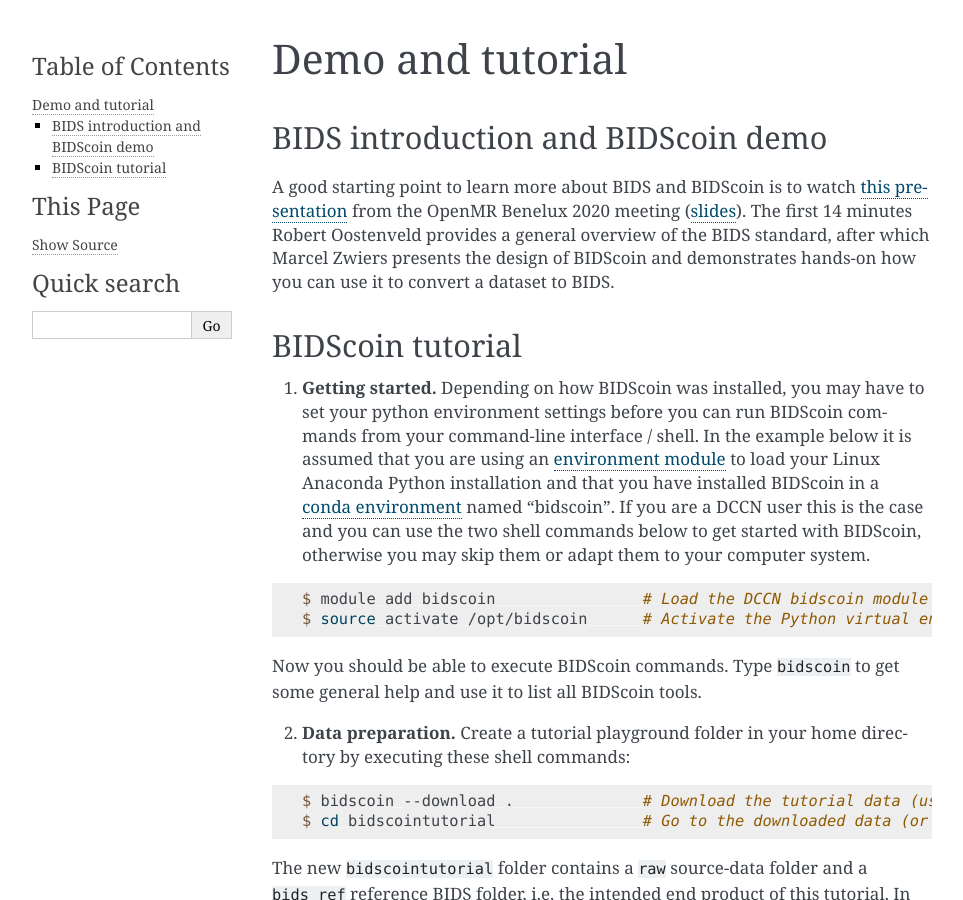
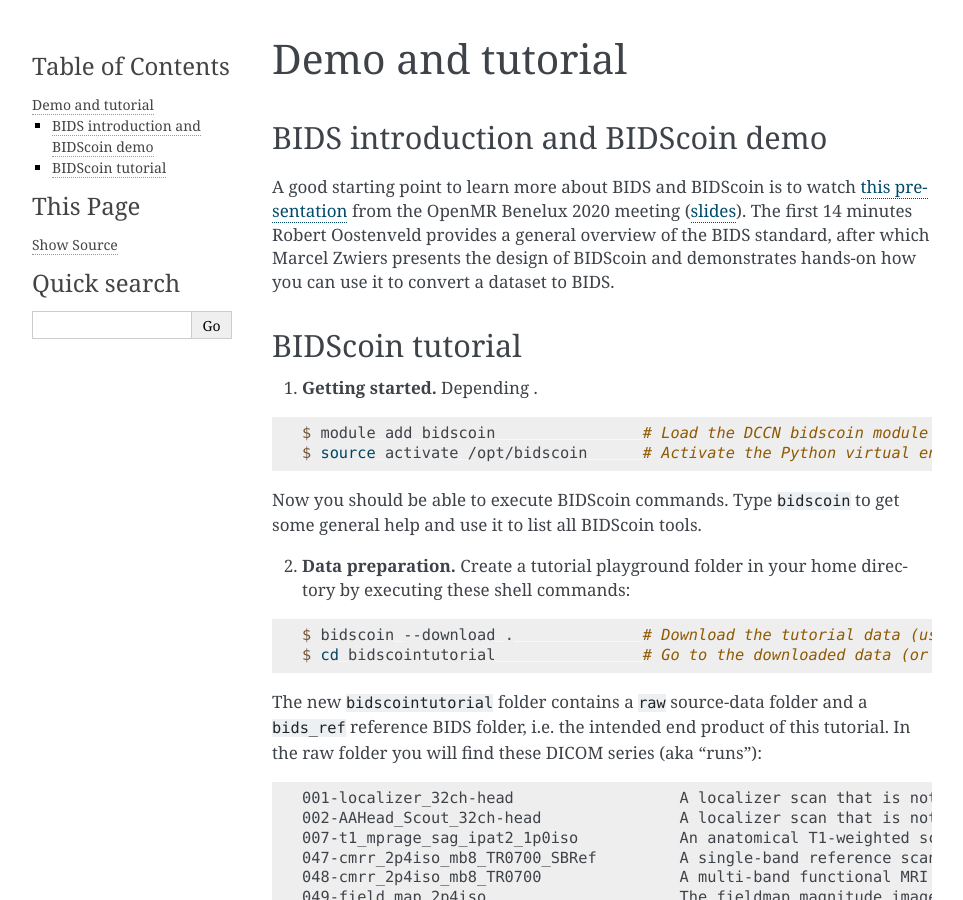
Before and after one commit to Donders-Institute/bidscoin, a Sphinx documentation site: the page built from docs/tutorial.rst, in a window 1280 px wide and 900 px high. Shown: the whole window, without its empty margins (148-1111 px from the left). Built offline with Sphinx 7.4.7, drawn with Linux system fonts in a browser that asks for light colours.

```diff
--- a/docs/tutorial.rst
+++ b/docs/tutorial.rst
@@ -9,7 +9,7 @@ A good starting point to learn more about BIDS and BIDScoin is to watch `this pr
 BIDScoin tutorial
 -----------------
 
-1. **Getting started.** Depending on how BIDScoin was installed, you may have to set your python environment settings before you can run BIDScoin commands from your command-line interface / shell. In the example below it is assumed that you are using an `environment module <http://modules.sourceforge.net/>`__ to load your Linux Anaconda Python installation and that you have installed BIDScoin in a `conda environment <https://conda.io/projects/conda/en/latest/user-guide/tasks/manage-environments.html#creating-an-environment-with-commands>`__ named "bidscoin". If you are a DCCN user this is the case and you can use the two shell commands below to get started with BIDScoin, otherwise you may skip them or adapt them to your computer system.
+1. **Getting started.** Depending .
 
 .. code-block:: console
 
```
